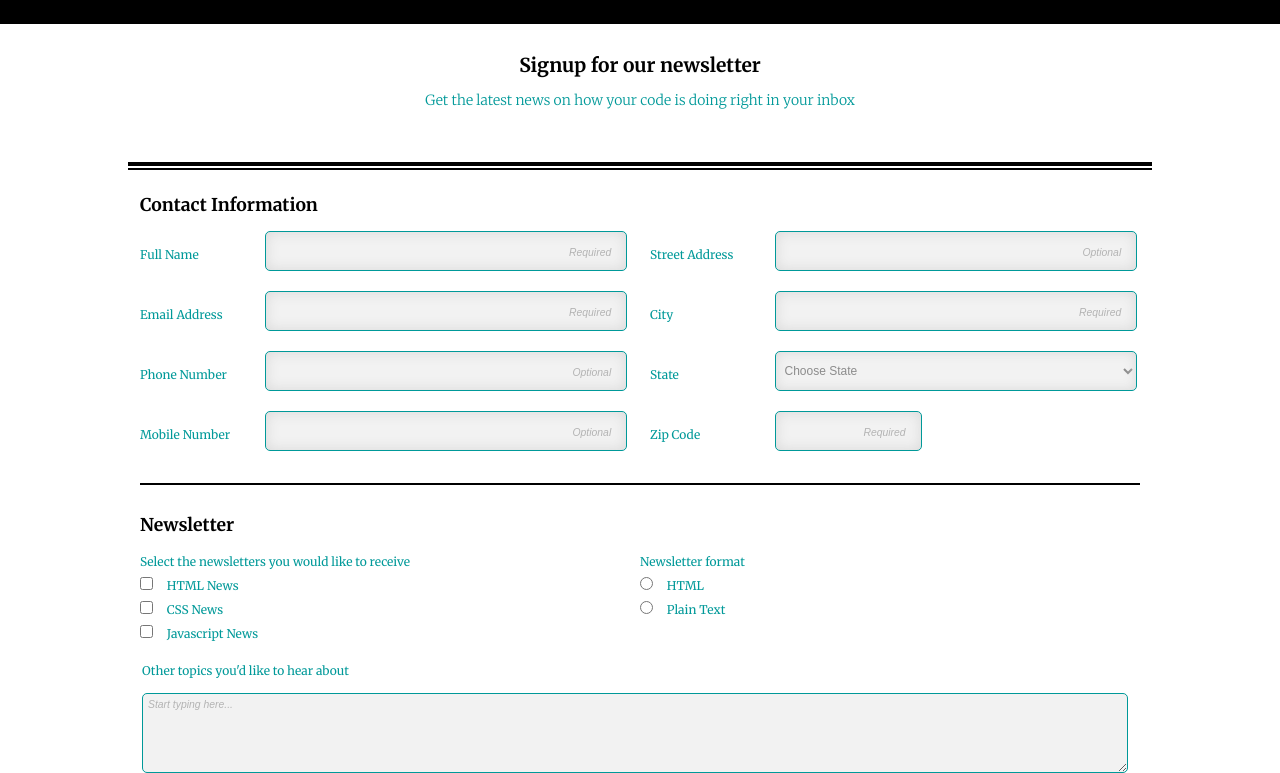
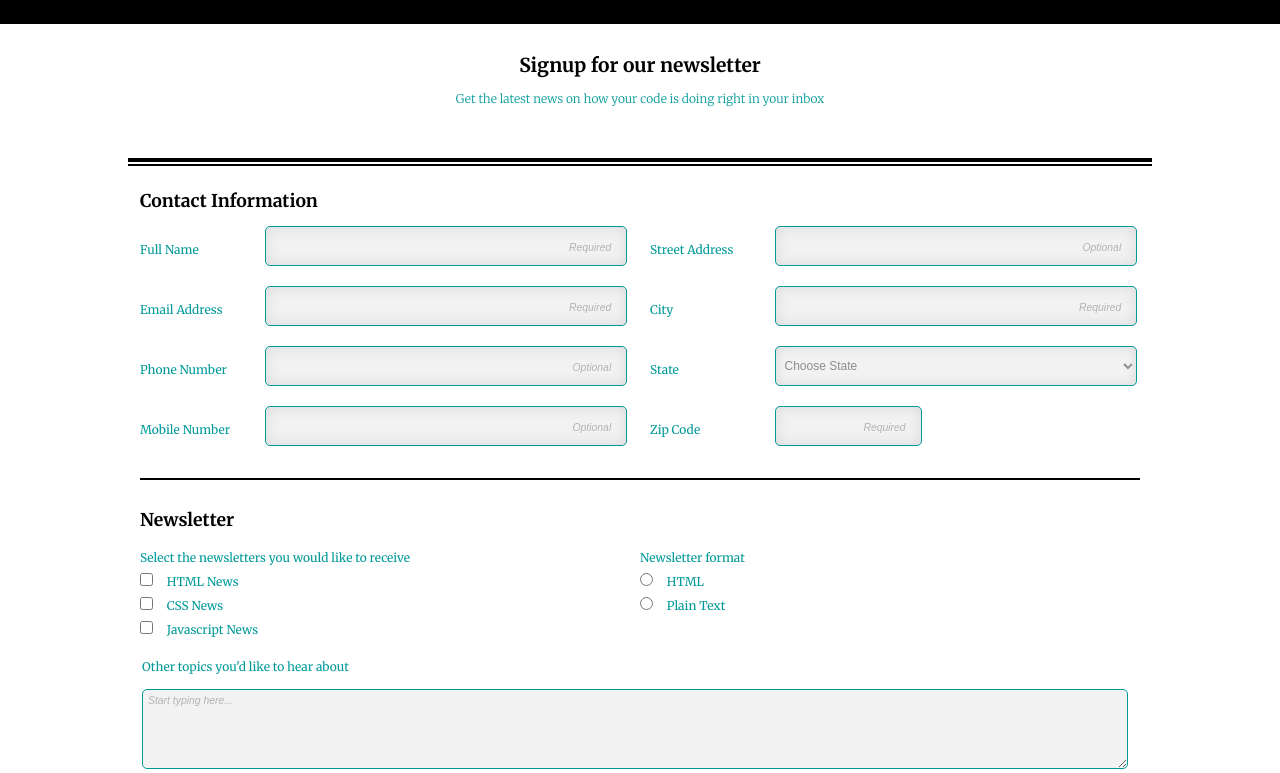
Before and after one commit to tracyinman/Project-3, a plain HTML site: page index.html in a window 1280 px wide. Shown: the part 60-833 px from the top of the page. Drawn offline with Linux system fonts and the light colour scheme.

Commit message:
Final tweaks

```diff
--- a/css/style.css
+++ b/css/style.css
@@ -259,6 +259,11 @@ footer p {
     .container {
     width: 90%;
 }
+
+    .sign p {
+        font-size: 0.75em;
+    }
+
     .contact label {
         width: 20%;
         float: left;
```
